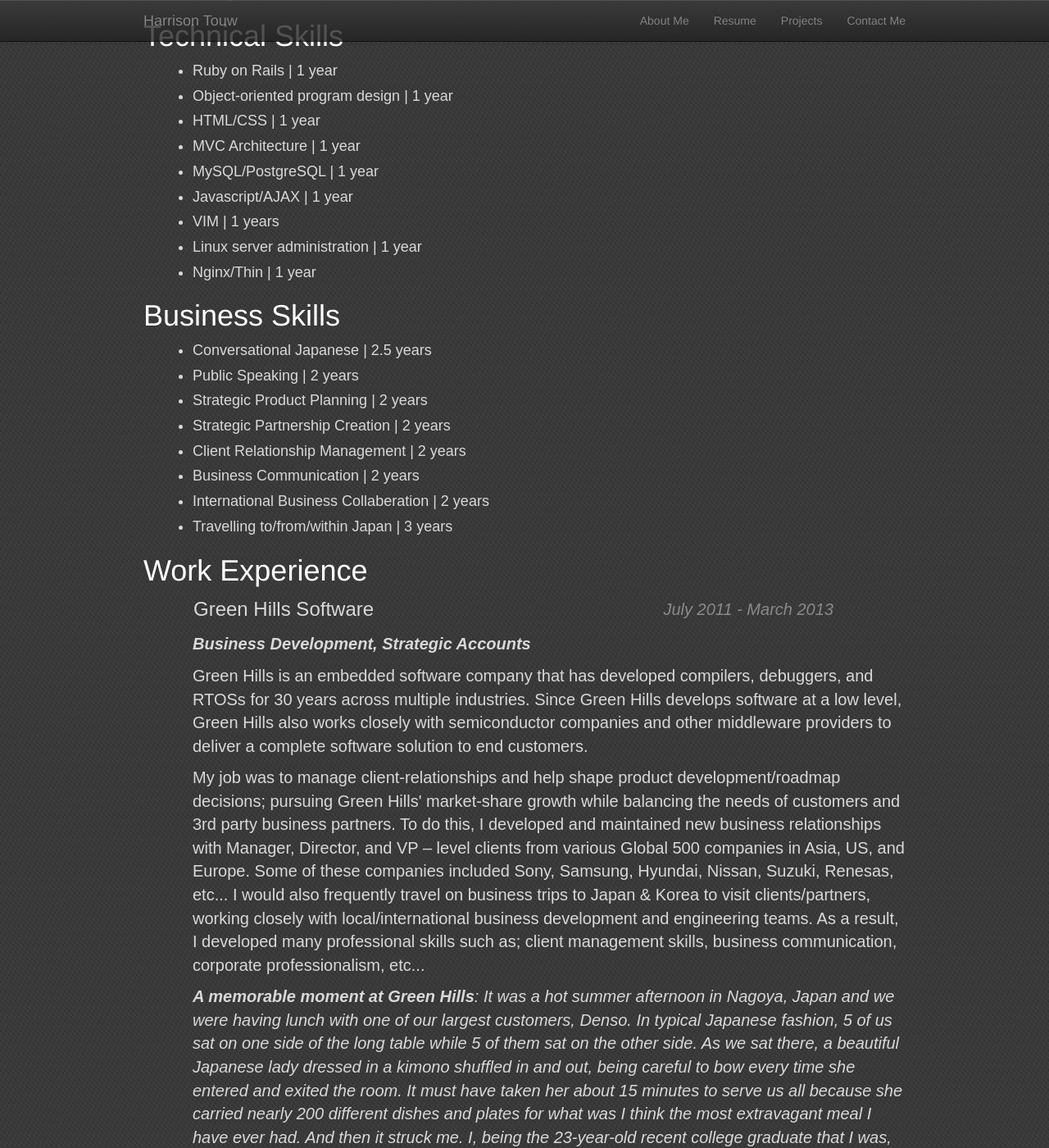
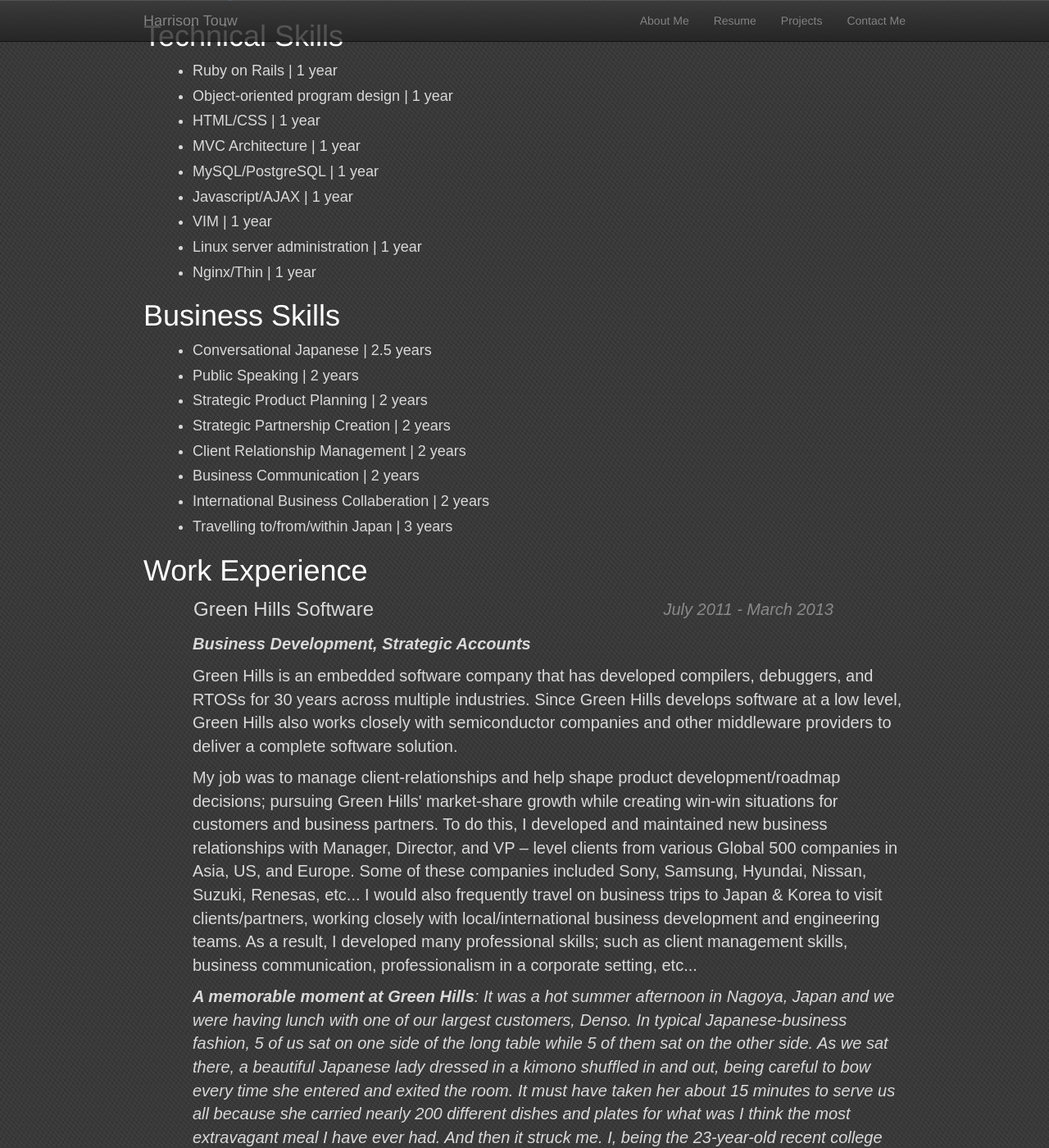
Before and after one commit to hktouw/website, a Jekyll site: the page built from resume/index.html, in a window 1280 px wide and 1400 px high, scrolled down 433 px. Shown: the whole window at 82% size. Built offline with Jekyll 4.4.1, drawn with Linux system fonts in a browser that asks for light colours; nearby versions of some CDN libraries; some of the changed text lies outside the part shown.

Commit message:
Finished Projects and Resume content

```diff
--- a/resume/index.html
+++ b/resume/index.html
@@ -9,8 +9,8 @@
 
                 <h1>Education</h1>
                 <ul class="list">
-                        <li>B.A. Political Science, Philosophy; Music minor; GPA 3.6 with honors | <a href="http://westmont.edu">Westmont College</a> Santa Barbara, CA. 2011</li>
-                        <li>CS 145 Intro to Data Structures, CS 180 Software Engineering with UML | <a href="http://sbcc.edu">Santa Barbara Community College</a> 2013</li>
+                        <li>B.A. Political Science, Philosophy; Music minor; GPA 3.6 with honors | <a href="http://westmont.edu" target="_blank">Westmont College</a> Santa Barbara, CA. 2011</li>
+                        <li>CS 145 Intro to Data Structures, CS 180 Software Engineering with UML | <a href="http://sbcc.edu" target="_blank">Santa Barbara Community College</a> 2013</li>
                 </ul>
 
                 <h1>Technical Skills</h1>
@@ -21,7 +21,7 @@
                         <li>MVC Architecture | 1 year</li>
                         <li>MySQL/PostgreSQL | 1 year</li>
                         <li>Javascript/AJAX |  1 year</li>
-                        <li>VIM | 1 years</li>
+                        <li>VIM | 1 year</li>
                         <li>Linux server administration | 1 year</li>
                         <li>Nginx/Thin | 1 year</li>
                 </ul>
@@ -47,11 +47,11 @@
                                 </tr>
                         </table>
                         <li style="font-size:20px; font-style:italic; font-weight:bold;">Business Development, Strategic Accounts</li>
-                        <li> Green Hills is an embedded software company that has developed compilers, debuggers, and RTOSs for 30 years across multiple industries. Since Green Hills develops software at a low level, Green Hills also works closely with semiconductor companies and other middleware providers to deliver a complete software solution to end customers. </li>
+                        <li> Green Hills is an embedded software company that has developed compilers, debuggers, and RTOSs for 30 years across multiple industries. Since Green Hills develops software at a low level, Green Hills also works closely with semiconductor companies and other middleware providers to deliver a complete software solution. </li>
 
-                        <li>My job was to manage client-relationships and help shape product development/roadmap decisions; pursuing Green Hills' market-share growth while balancing the needs of customers and 3rd party business partners. To do this, I developed and maintained new business relationships with Manager, Director, and VP – level clients from various Global 500 companies in Asia, US, and Europe. Some of these companies included Sony, Samsung, Hyundai, Nissan, Suzuki, Renesas, etc... I would also frequently travel on business trips to Japan & Korea to visit clients/partners, working closely with local/international business development and engineering teams. As a result, I developed many professional skills such as; client management skills, business communication, corporate professionalism, etc...</li>
+                        <li>My job was to manage client-relationships and help shape product development/roadmap decisions; pursuing Green Hills' market-share growth while creating win-win situations for customers and business partners. To do this, I developed and maintained new business relationships with Manager, Director, and VP – level clients from various Global 500 companies in Asia, US, and Europe. Some of these companies included Sony, Samsung, Hyundai, Nissan, Suzuki, Renesas, etc... I would also frequently travel on business trips to Japan & Korea to visit clients/partners, working closely with local/international business development and engineering teams. As a result, I developed many professional skills; such as client management skills, business communication, professionalism in a corporate setting, etc...</li>
 
-                        <li style="font-style:italic;"><span style="font-weight:bold;">A memorable moment at Green Hills</span>: It was a hot summer afternoon in Nagoya, Japan and we were having lunch with one of our largest customers, Denso. In typical Japanese fashion, 5 of us sat on one side of the long table while 5 of them sat on the other side. As we sat there, a beautiful Japanese lady dressed in a kimono shuffled in and out, being careful to bow every time she entered and exited the room. It must have taken her about 15 minutes to serve us all because she carried nearly 200 different dishes and plates for what was I think the most extravagant meal I have ever had. And then it struck me. I, being the 23-year-old recent college graduate that I was, was the only person at that lunch below the age of 40. It was at that moment and the months that followed where I had to mature very quickly, learning to take my work seriously and with professionalism. Looking back, I would say I learned a lot from that job; and especially that lunch.</li>
+                        <li style="font-style:italic;"><span style="font-weight:bold;">A memorable moment at Green Hills</span>: It was a hot summer afternoon in Nagoya, Japan and we were having lunch with one of our largest customers, Denso. In typical Japanese-business fashion, 5 of us sat on one side of the long table while 5 of them sat on the other side. As we sat there, a beautiful Japanese lady dressed in a kimono shuffled in and out, being careful to bow every time she entered and exited the room. It must have taken her about 15 minutes to serve us all because she carried nearly 200 different dishes and plates for what was I think the most extravagant meal I have ever had. And then it struck me. I, being the 23-year-old recent college graduate that I was, was the only person at that lunch below the age of 40. It was at that moment and the months that followed where I had to mature very quickly, learning to take my work seriously and with professionalism. Looking back, I would say I learned a lot from that job; and especially that lunch.</li>
                 </br>
 
                         <table style="width:90%;">
@@ -65,7 +65,7 @@
 
                         <li>As a QA Software Engineer, my job was to create and execute test plans; debugging issues over the full software stack (front-end, application logic, services, data persistence) as well as server-side configuration issues. During this process, emphasis was placed on creating behavior driven test plans to simulate user-caused state, a valuable perspective to have that has helped me tremendously for when I design and write software. Furthermore, I worked closely with the development team to promote software quality while dealing with a large code base, complex server infrastructure, rapidly growing database, and upgrading from Rails2 to Rails3. </li>
 
-                        <li style="font-style:italic;"><span style="font-weight:bold;">A memorable moment at Invoca</span>: It was my last day at Invoca and I remember feeling very conflicted. I was both happy that I was leaving to pursue untold, wondrous adventures in Japan and sad at the reality that I was leaving a company that I truly enjoyed working for. During my tenure there, the fun-loving youthfulness of that engineering team left me wanting to come to work every single day. Also somehow, amidst impromptu nerf gun wars and the productivity associated with working at the company bar in the basement, we still accomplished a great deal. And on that day I felt that at a personal level I was proud of what I myself had accomplished, effectively learning from and contributing to an already mature engineering team despite having been predominately self-taught. And though that day was sprinkled with drops of sadness, I felt an excitment to be headed off to Japan and to continue doing what I love doing. Programming and Japanese.</li>
+                        <li style="font-style:italic;"><span style="font-weight:bold;">A memorable moment at Invoca</span>: It was my last day at Invoca and I remember feeling very conflicted. I was both happy that I was leaving to pursue untold, wondrous adventures in Japan and sad at the reality that I was leaving a company that I truly enjoyed working for. During my tenure there, the fun-loving youthfulness of that silicon-valley like engineering team left me wanting to come to work every single day. Also somehow, amidst impromptu nerf gun wars and the productivity associated with working at the company bar in the basement, we still accomplished a great deal. And on that day I felt on a personal level, I was also proud of what I myself had accomplished, effectively learning from and contributing to an already mature engineering team despite having been predominately self-taught in programming. And though that day was sprinkled with drops of sadness, I felt an excitment to be headed off to Japan and to continue doing what I love doing. Programming and Japanese.</li>
                 </br>
 
                         <table style="width:90%;">
@@ -74,12 +74,12 @@
                                         <td align="right" style="font-style:italic; opacity:.5;">August 2013 - Present</td>
                                 </tr>
                         </table>
-                        <li style="font-size:20px; font-style:italic; font-weight:bold;">Freelance Software Engineer</li>
-                        <li></li>
+                        <li style="font-size:20px; font-style:italic; font-weight:bold;">Freelance Software Engineering</li>
+                        <li>Lloyd House Studious is a software development group that a few of my friends and I started. We primarily do contract work using Ruby on Rails, but we also do fun side-projects from time to time.</li>
 
-                        <li></li>
+                        <li>As a freelance software engineer, I work closely with the clients, helping them shape their ideas and including them throughout the iterative development process. After clearly defining the scope with the client, my team and I typically begin by road-mapping the project and discuss ways we can effectively coordinate our efforts. Throughout this and development process, we make a concerted effort to have open channels of communication, as good communication is a key to success. And despite working from different continents, I think we do a great job at that. As far as development goes, we tend to use Ruby on Rails for the framework, Git for version-control, RSpec for unit and functional tests, postgresql for the database back-end, and nginx/thin for the servers.</li>
 
-
+                        <li style="font-style:italic;"><span style="font-weight:bold;">A memorable moment at Lloyd House Studios</span>: I think one of the greatest things about being a freelance developer is the ability to work from anywhere. I remember at one moment I was coding at a coffee shop located in the beautiful, amber sky filled Arizona desert and then just a few days later at a lake in the picturesque ski-resort mountains of Nagano, Japan. The creativity generated from being in such an environment is truly inspiring and is something that has helped my coding substantially. And similarly, creativity is what I earnestly enjoy about software. Of course not without humbly standing on the shoulders of giants, but for me making software allows the imagination to run free and bring to life something out of nothing; blissful, pure creation. And that joy of creation is what I will always remember about my days as a freelance developer.</li>
 
                 <ul>
 
```
Also changed, not shown: projects/index.html (+5 -7 lines).
